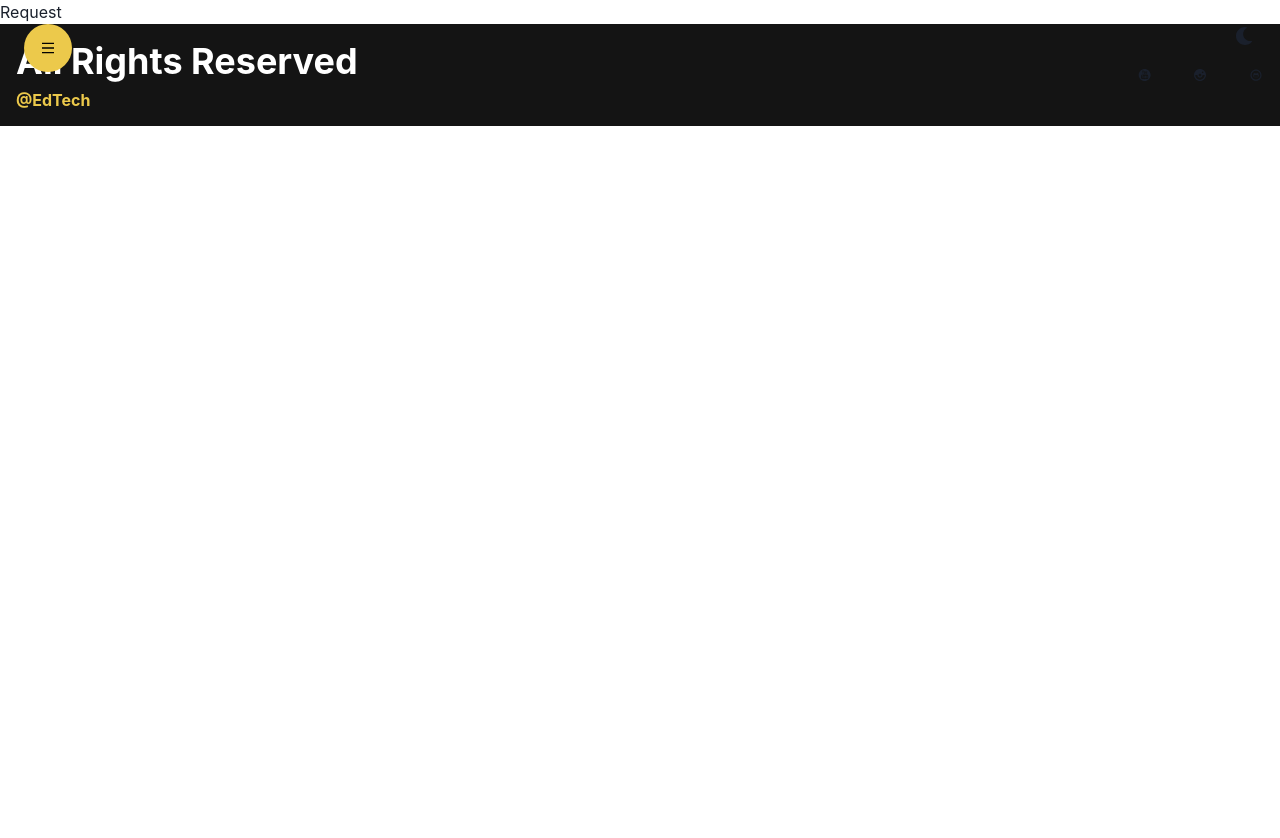
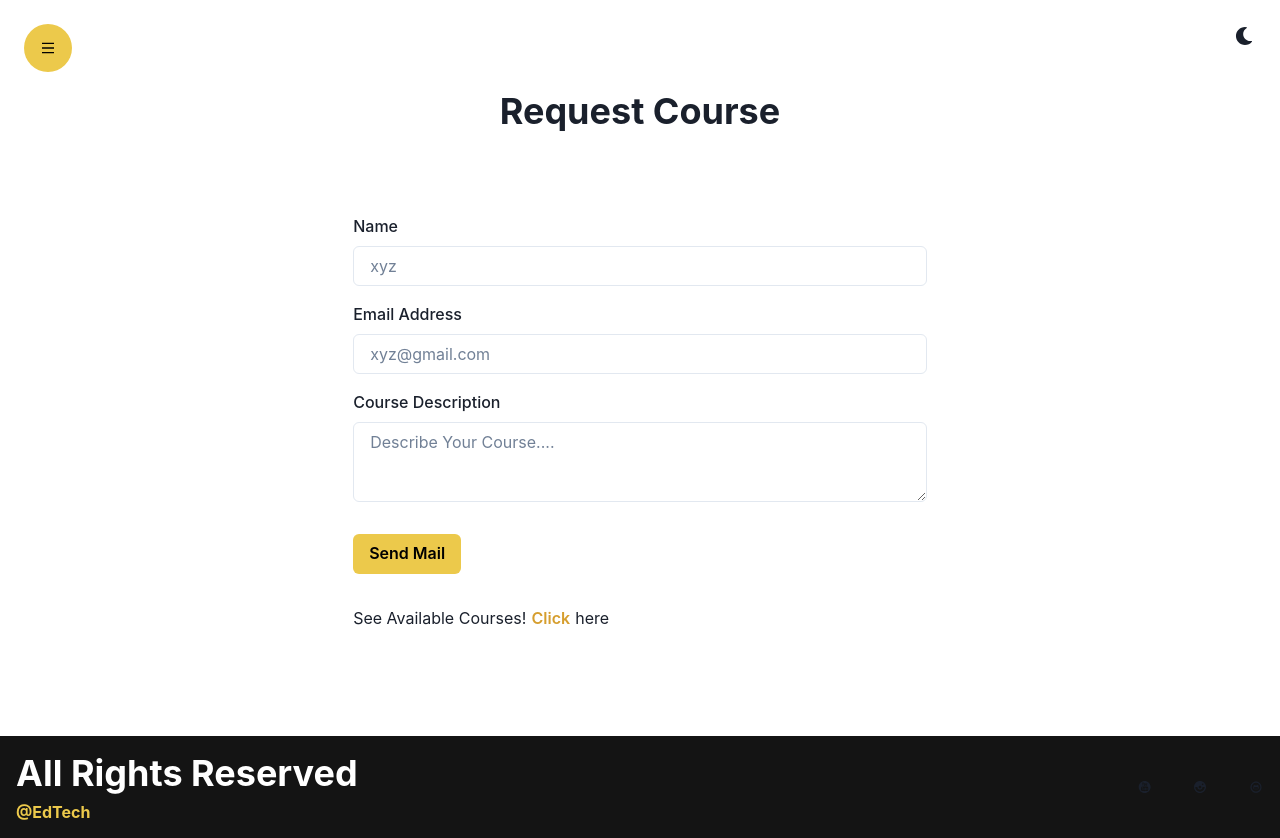
Before and after one commit to Ranjeet0302Singh/edtech-frontend, a React (Create React App) app: page /request in a window 1280 px wide. Before the commit the page ends 800 px from the top, so only its background shows below. Built offline with nearby package versions, Linux system fonts and the light colour scheme.

Commit message:
request page done

```diff
--- a/src/components/Request/Request.jsx
+++ b/src/components/Request/Request.jsx
@@ -1,9 +1,79 @@
-import React from 'react'
+import {
+    Box,
+    Button,
+    Container,
+    FormLabel,
+    Heading,
+    Input,
+    Textarea,
+    VStack,
+  } from '@chakra-ui/react';
+  import React, { useState } from 'react';
+  import { Link } from 'react-router-dom';
 
-const Request = () => {
-  return (
-    <div>Request</div>
-  )
-}
+  const Request = () => {
+    const [name, setName] = useState('');
+    const [email, setEmail] = useState('');
+    const [course, setCourse] = useState('');
+    return (
+      <Container h={'92vh'}>
+        <VStack h={'full'} justifyContent={'center'} spacing={'16'} >
+          <Heading children={'Request Course'} />
+          <form style={{ width: '100%' }}>
+            <Box my={'4'}>
+              <FormLabel htmlFor="name" children="Name " />
+              <Input
+                required
+                id="name"
+                value={name}
+                onChange={e => setName(e.target.value)}
+                placeholder="xyz"
+                type="text"
+                focusBorderColor="yello.500"
+              />
+            </Box>
+            <Box my={'4'}>
+              <FormLabel htmlFor="email" children="Email Address" />
+              <Input
+                required
+                id="email"
+                value={email}
+                onChange={e => setEmail(e.target.value)}
+                placeholder="xyz@gmail.com"
+                type="email"
+                focusBorderColor="yello.500"
+              />
+            </Box>
+            <Box my={'4'}>
+              <FormLabel htmlFor="course" children="Course Description" />
+              <Textarea
+                required
+                id="course"
+                value={course}
+                onChange={e => setCourse(e.target.value)}
+                placeholder="Describe Your Course...."
+                focusBorderColor="yello.500"
+              />
+            </Box>
 
-export default Request
+            <Button my={'4'} colorScheme="yellow" type="submit">
+              Send Mail
+            </Button>
+
+            <Box my={'4'}>
+              See Available Courses!{' '}
+              <Link to={'/courses'}>
+                <Button colorScheme="yellow" variant={'link'}>
+                  {' '}
+                  Click
+                </Button>{' '}
+                here
+              </Link>
+            </Box>
+          </form>
+        </VStack>
+      </Container>
+    );
+  };
+
+  export default Request;
```
